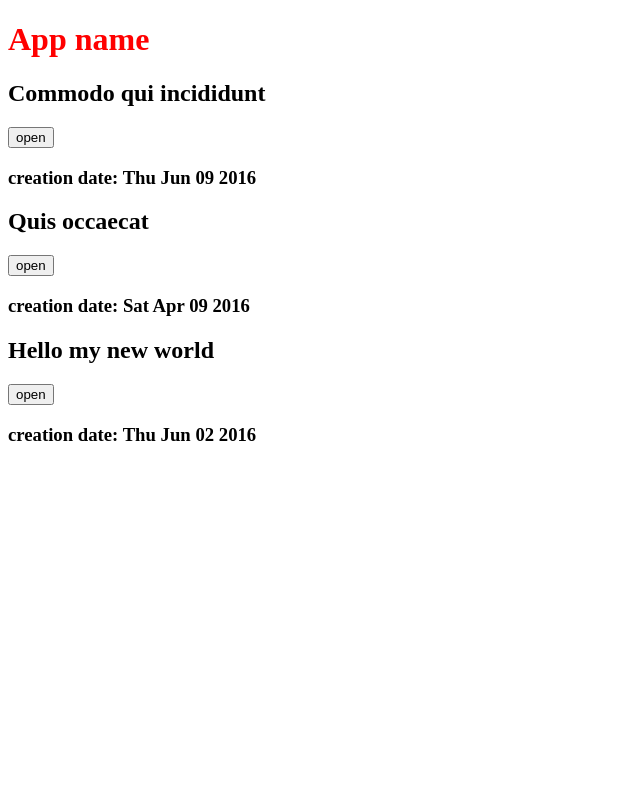
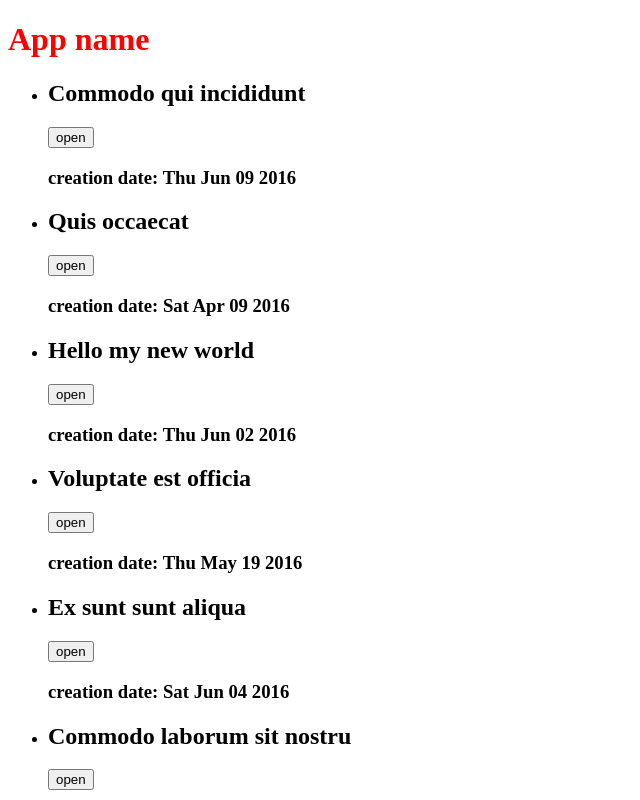
Before and after one commit to FedorArbuzov/reactLearnJS, a React app: page / in a window 1280 px wide. Shown: the top 800 px of the page, without its empty margins (0-640 px from the left). Built offline with nearby package versions, Linux system fonts and the light colour scheme.

Commit message:
list of articles with map function

```diff
--- a/components/App.js
+++ b/components/App.js
@@ -1,14 +1,12 @@
 import React from 'react'
-import Article from './Article'
-import articles from '../src/fixtures'
+import NewsList from './NewsList'
+import articlesList from '../src/fixtures'
 
 function App() {
     return (
         <div>
             <h1>App name</h1>
-            <Article article={articles[0]} />
-            <Article article={articles[1]} />
-            <Article article={articles[2]} />
+            <NewsList articles={articlesList}/>
         </div>
     )
 }
--- /dev/null
+++ b/components/NewsList.js
@@ -0,0 +1,17 @@
+import React, {Component} from 'react'
+import Article from './Article'
+
+class NewsList extends Component {
+    render(){
+        const articleElements = this.props.articles.map((article, index) => <li key={index}>
+            <Article article = {article}/>
+        </li>)
+        return (
+            <ul>
+                {articleElements}
+            </ul>
+        )
+    }
+}
+
+export default NewsList
```
